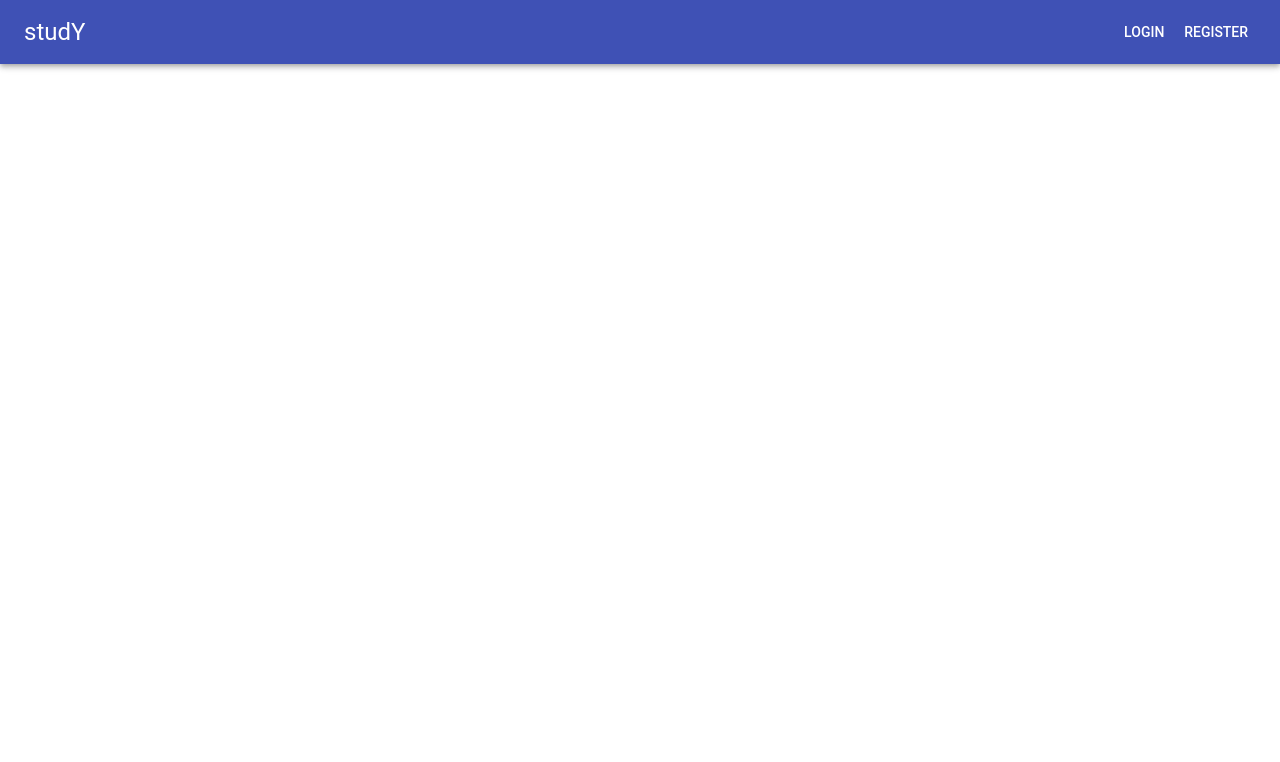
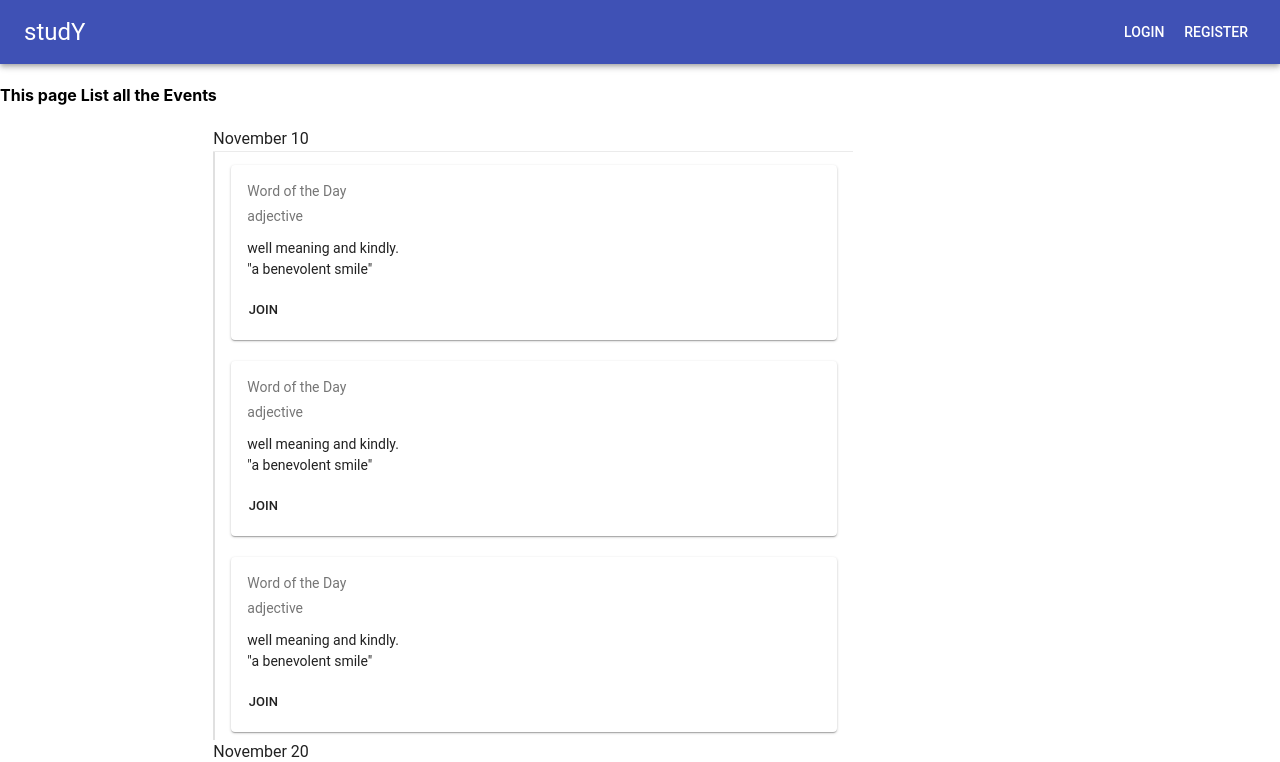
Before and after one commit to vhong000/studY, a React (Create React App) app in the folder frontend/: page /art/1 in a window 1280 px wide. Shown: the top 762 px of the page. Built offline with nearby package versions, Linux system fonts and the light colour scheme.

Commit message:
events page finish

```diff
--- a/frontend/package.json
+++ b/frontend/package.json
@@ -14,6 +14,7 @@
     "react-scripts": "2.0.5",
     "react-test-renderer": "^16.5.2",
     "redux": "^4.0.1",
+    "redux-devtools-extension": "^2.13.5",
     "redux-thunk": "^2.3.0",
     "reselect": "^4.0.0",
     "thunk": "0.0.1"
--- a/frontend/src/components/EventList/EventList.js
+++ b/frontend/src/components/EventList/EventList.js
@@ -1,38 +1,83 @@
 import React, { Component } from 'react';
 import { EventListCard } from '../../components';
+import classNames from 'classnames';
 import { Link } from 'react-router-dom';
 import {
-    Card, CardContent,
-    Typography, Grid, withStyles, CardMedia,
-    CardActionArea,
+
+    Typography, Grid, withStyles, Divider,
+
 } from '@material-ui/core';
 
-const styles = {
+const styles = theme => ({
     main_grid: {
         "margin-top": 20,
     },
-    card: {
+    item_grid: {
+        "margin-top": 5,
 
+    },
+
+    date_group: {
+        "top-padding": 30,
+    },
+    typo_margin: {
     },
     media: {
         height: 90,
-        //width: 200,
-    }
-}
+    },
+    column: {
+        flexBasis: '33.33%',
+    },
+    helper: {
+        borderLeft: `2px solid ${theme.palette.divider}`,
+        padding: `${theme.spacing.unit}px ${theme.spacing.unit * 2}px`,
+    },
+});
 
 class EventList extends Component {
 
     render() {
+        const { listofevents } = this.props;
+        console.log("Eventlist[0]", listofevents);
+
+        const renderEventCardGrid = () => {
+
+            const dates = listofevents.map((eventDates) =>
+                <Grid className={classes.date_group} item sm >
+                    <Typography variant="subheading">
+                        {eventDates.date}
+                    </Typography>
+                    <Divider light />
+                    {renderCardItems(eventDates.events)}
+                </Grid>
+            );
+            return (dates);
+        }
+
+        const renderCardItems = (eventArray) => {
+
+            const events = eventArray.map((event) =>
+                <div className={classNames(classes.column, classes.helper)}>
+                    <Grid className={classes.item_grid} item >
+                        <EventListCard event={event} />
+                    </Grid>
+                </div>
+            );
+
+            return (events);
+
+        }
+
         const { classes } = this.props;
         return (
             <div>
-                <Grid className={classes.main_grid} container justify='center'>
-                    <Grid
-                        container
-                        xs='5'
-                        spacing='30'
-                    >
-                        <EventListCard />
+                <Grid className={classes.main_grid} container sm={12}>
+                    <Grid item sm={2}>
+                    </Grid>
+                    <Grid item sm={6}>
+                        {renderEventCardGrid()}
+                    </Grid>
+                    <Grid item sm={3}>
                     </Grid>
                 </Grid>
             </div>
--- a/frontend/src/components/EventList/EventListCard.js
+++ b/frontend/src/components/EventList/EventListCard.js
@@ -13,6 +13,7 @@ const styles = {
     },
     card: {
         minWidth: 275,
+        height: 175,
     },
     bullet: {
         display: 'inline-block',
--- a/frontend/src/components/Subtopic/Subtopic.js
+++ b/frontend/src/components/Subtopic/Subtopic.js
@@ -25,7 +25,6 @@ class Subtopic extends Component {
 			console.log(" Subtopic ",this.props);
         return (
             <div>
-                <Header />
 				<p></p>
                 <Grid container justify='center' >
 					<Grid
--- a/frontend/src/containers/EventListPage/EventListPage.js
+++ b/frontend/src/containers/EventListPage/EventListPage.js
@@ -5,13 +5,64 @@ class EventListPage extends Component {
 
 
     render() {
+        const listEvents = [
+            {   "date":"November 10",
+                "events": [
+
+                    {
+
+                        "title": "Dynamic Programming",
+                        "time": "8:00pm",
+                        "Description": "Learning the FAST method",
+                        "location": "City College"
+                    },
+                    {
+
+                        "title": "Hash maps",
+                        "time": "8:00pm",
+                        "Description": "Learning the FAST method",
+                        "location": "City College"
+                    },
+
+                    {
+
+                        "title": "Amortization",
+                        "time": "8:00pm",
+                        "Description": "Learning the FAST method",
+                        "location": "City College"
+                    }
+                ]
+            },
+
+            {
+                "date":"November 20",
+                "events": [
+
+                    {
+
+                        "title": "",
+                        "time": "8:00pm",
+                        "Description": "Learning the FAST method",
+                        "location": "City College"
+
+                    },
+
+                    {
+
+                        "title": "",
+                        "time": "8:00pm",
+                        "Description": "Learning the FAST method",
+                        "location": "City College"
+                    }
+                ]
+            },
+        ]
         console.log("[Container]: ", this.props);
 
         return (
             <div>
-                <Header />
-                <h4>list EventListPage Container</h4>
-                <EventList />
+                <h4>This page List all the Events</h4>
+                <EventList listofevents={listEvents} />
             </div>
         )
     }
--- a/frontend/src/containers/index.js
+++ b/frontend/src/containers/index.js
@@ -1 +1,2 @@
 export {default as EventListPage} from './EventListPage/EventListPage'
+export {default as Header } from './header';
--- a/frontend/src/index.js
+++ b/frontend/src/index.js
@@ -4,9 +4,8 @@ import { BrowserRouter as Router, Route } from 'react-router-dom';
 import './index.css';
 import App from './App';
 import { Login, Register } from './components';
-import Header from './containers/header';
 import Subtopic from './components/Subtopic/Subtopic';
-import { EventListPage } from './containers';
+import { EventListPage, Header } from './containers';
 import * as serviceWorker from './serviceWorker';
 
 import { Provider } from 'react-redux';
@@ -63,17 +62,20 @@ ReactDOM.render(
 				<Route exact path="/login" component={Login} />
 
 				<Route exact path="/math"
-					render={(props) => <Subtopic subtopic={subtopics.math} /> }/>
+					render={(props) => <Subtopic subtopic={subtopics.math} category={"math"}/> }/>
 				<Route exact path="/history"
-					render={(props) => <Subtopic subtopic={subtopics.history} /> }/>
+					render={(props) => <Subtopic subtopic={subtopics.history} category={"history"}/> }/>
 				<Route exact path="/language"
-					render={(props) => <Subtopic subtopic={subtopics.language} /> }/>
+					render={(props) => <Subtopic subtopic={subtopics.language} category={"language"}/> }/>
 				<Route exact path="/art"
-					render={(props) => <Subtopic subtopic={subtopics.art} /> }/>
+					render={(props) => <Subtopic subtopic={subtopics.art} category={"art"}/> }/>
 				<Route exact path="/literature"
-					render={(props) => <Subtopic subtopic={subtopics.literature} /> }/>
+					render={(props) => <Subtopic subtopic={subtopics.literature} category={"literature"}/> }/>
 				<Route exact path="/science"
-					render={(props) => <Subtopic subtopic={subtopics.science} /> }/>
+					render={(props) => <Subtopic subtopic={subtopics.science} category={"science"}/> }/>
+
+				<Route path="/:category/:subtopic" component={EventListPage}/>
+
 			</div>
 		</Router>
 	</Provider>,
```
Also changed, not shown: 1 other file (tests, documents, lock files or other folders).
